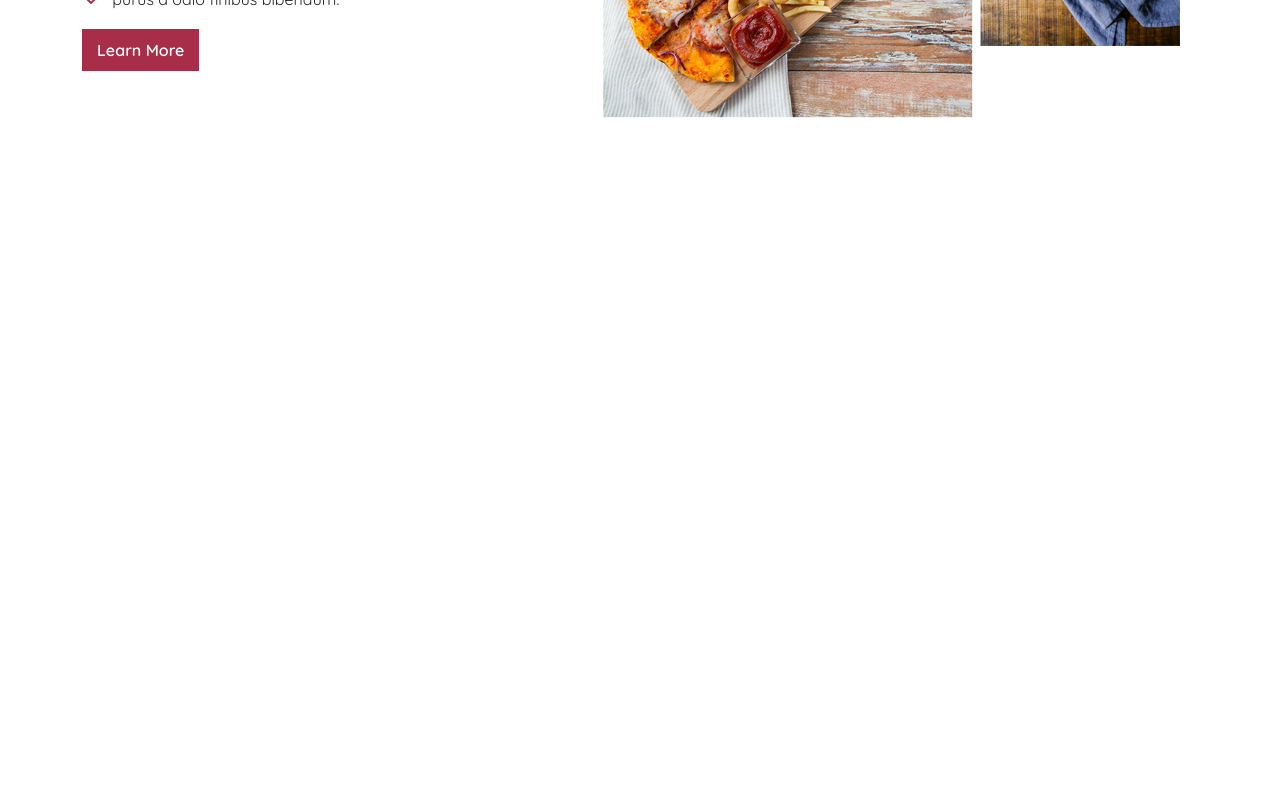
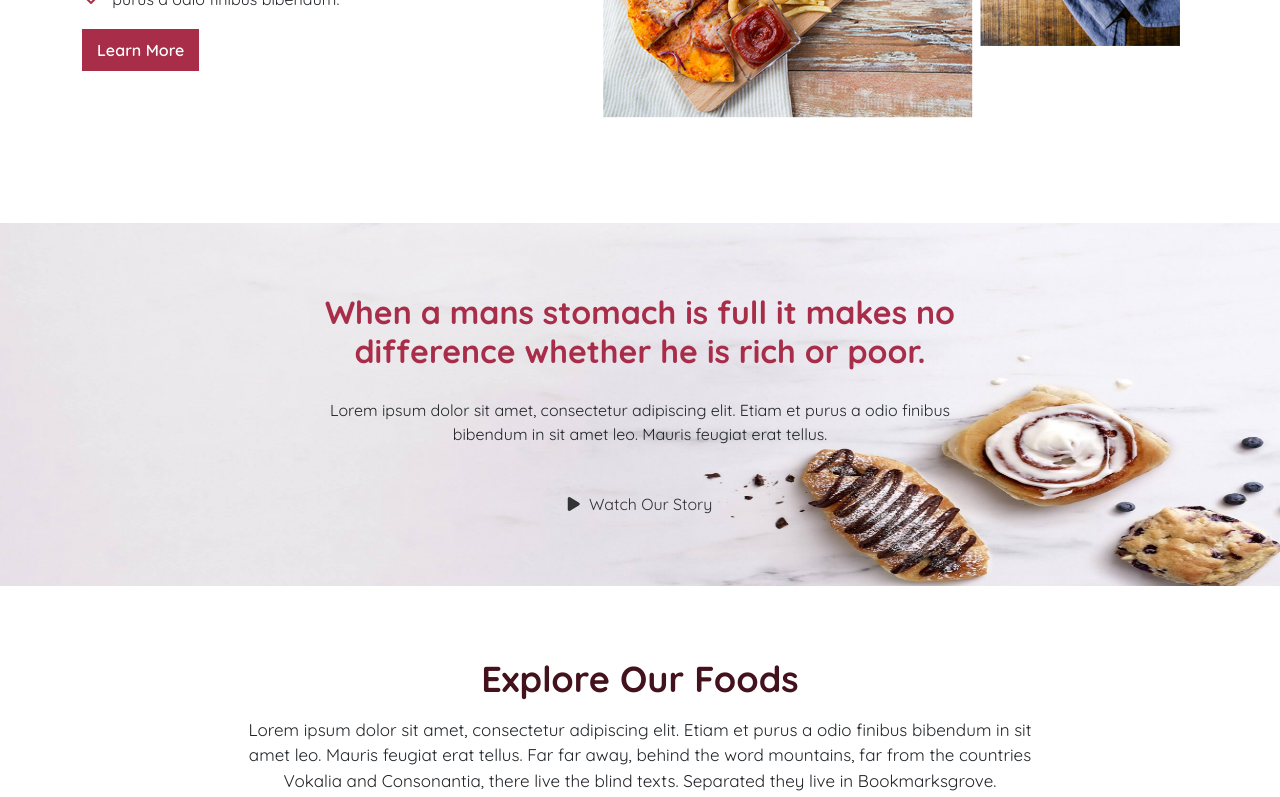
Before and after one commit to abdullahasson/Foodera, a React (Vite) app: page / in a window 1280 px wide. Shown: the part 2000-2797 px from the top of the page. Before the commit the page ends 2223 px from the top, so only its background shows below. Built offline with nearby package versions, Linux system fonts and the light colour scheme; a web font is replaced by a local one.

Commit message:
the explore part with responsive

```diff
--- /dev/null
+++ b/src/components/Explore.jsx
@@ -0,0 +1,20 @@
+import Item from "./ExploreItem";
+
+
+export default function Explore() {
+    return (
+        <div className="explore">
+            <div className="container">
+                <div className="heading">
+                    <h1>Explore Our Foods</h1>
+                    <p>Lorem ipsum dolor sit amet, consectetur adipiscing elit. Etiam et purus a odio finibus bibendum in sit amet leo. Mauris feugiat erat tellus. Far far away, behind the word mountains, far from the countries Vokalia and Consonantia, there live the blind texts. Separated they live in Bookmarksgrove.</p>
+                </div>
+                <div className="content">
+                    <Item />
+                    <Item />
+                    <Item />
+                </div>
+            </div>
+        </div>
+    )
+}
--- /dev/null
+++ b/src/components/ExploreItem.jsx
@@ -0,0 +1,23 @@
+import imga from '../assets/02.jpg'
+
+export default function Item() {
+    return(
+        <div className="box">
+            <div className="head">
+                <img src={imga} alt="" />
+            </div>
+            <div className="body">
+                <h3>Raspberry Stuffed French Toast</h3>
+                <p>Time: 30 - 45 Minutes | Serves: 1</p>
+
+                <div className="price">
+                    <span>$12.50</span>
+                    <del>$13.20</del>
+                </div>
+            </div>
+            <div className="foot">
+                <button className="btn">Order Now</button>
+            </div>
+        </div>
+    )
+}
--- /dev/null
+++ b/src/components/Video.jsx
@@ -0,0 +1,13 @@
+export default function Video() {
+    return(
+        <div className="video">
+            <div className="container">
+                <div className="info">
+                    <h2>When a mans stomach is full it makes no difference whether he is rich or poor.</h2>
+                    <p>Lorem ipsum dolor sit amet, consectetur adipiscing elit. Etiam et purus a odio finibus bibendum in sit amet leo. Mauris feugiat erat tellus.</p>
+                    <a href="#"><i className="fa fa-play"></i>  Watch Our Story</a>
+                </div>
+            </div>
+        </div>
+    )
+}
--- a/src/main.jsx
+++ b/src/main.jsx
@@ -3,9 +3,11 @@ import ReactDOM from 'react-dom/client'
 import Header from './components/Header'
 import Home from './components/Home';
 import Stats from './components/Stats';
+import About from './components/About';
+import Video from './components/Video';
 import 'bootstrap/dist/css/bootstrap.min.css';
 import './style.css'
-import About from './components/About';
+import Explore from './components/Explore';
 
 ReactDOM.createRoot(document.getElementById('root')).render(
   <React.StrictMode>
@@ -13,5 +15,7 @@ ReactDOM.createRoot(document.getElementById('root')).render(
     <Home />
     <Stats />
     <About />
+    <Video />
+    <Explore />
   </React.StrictMode>,
 )
--- a/src/style.css
+++ b/src/style.css
@@ -10,6 +10,7 @@
   box-sizing: border-box;
   list-style: none;
   font-family: "Quicksand", sans-serif;
+  text-decoration: none;
 }
 
 .container {
@@ -263,4 +264,124 @@
   .about .container .two img {
     width: 100%;
   }
+}
+.video {
+  padding: 70px 0;
+  background-image: url(./assets/1.jpg);
+  background-size: cover;
+  background-repeat: round;
+}
+.video .container {
+  display: flex;
+  justify-content: center;
+  align-items: center;
+}
+.video .container .info {
+  width: 60%;
+  text-align: center;
+}
+.video .container .info h2 {
+  color: var(--fontcolor);
+  font-weight: bold;
+}
+.video .container .info p {
+  padding: 20px 0 30px;
+}
+.video .container .info a {
+  text-decoration: none;
+  transition: 0.3s;
+  -webkit-transition: 0.3s;
+  -moz-transition: 0.3s;
+  -ms-transition: 0.3s;
+  -o-transition: 0.3s;
+  color: #333;
+}
+.video .container .info a:hover {
+  color: var(--fontcolor);
+}
+.video .container .info a i {
+  margin-right: 5px;
+}
+
+@media (max-width: 767px) {
+  .video .container .info {
+    width: 100%;
+    padding: 0 15px;
+  }
+}
+.explore {
+  padding: 70px 0;
+}
+.explore .container .heading {
+  text-align: center;
+  margin: 0 auto;
+}
+.explore .container .heading h1 {
+  color: var(--titlecolor);
+  margin-bottom: 15px;
+  font-size: 36px;
+  line-height: 46px;
+  font-weight: 700;
+}
+.explore .container .heading p {
+  font-size: 17px;
+  padding: 0 14%;
+}
+.explore .container .content {
+  display: grid;
+  margin-top: 65px;
+  grid-template-columns: repeat(auto-fill, minmax(200px, 354px));
+  gap: 25px;
+  margin-top: 65px;
+  gap: 23px;
+}
+.explore .container .content .box {
+  display: flex;
+  flex-direction: column;
+  align-items: center;
+}
+.explore .container .content .box .head img {
+  width: 100%;
+  border-radius: 10px;
+  -webkit-border-radius: 10px;
+  -moz-border-radius: 10px;
+  -ms-border-radius: 10px;
+  -o-border-radius: 10px;
+}
+.explore .container .content .box .body {
+  width: 100%;
+  padding: 10px;
+}
+.explore .container .content .box .body h3 {
+  color: var(--titlecolor);
+  font-weight: 700;
+  margin: 0;
+  letter-spacing: 0.1px;
+  font-size: 19px;
+}
+.explore .container .content .box .body .price {
+  font-weight: bolder;
+  font-size: 24px;
+}
+.explore .container .content .box .body .price span {
+  color: var(--fontcolor);
+  margin-right: 10px;
+}
+.explore .container .content .box .body .price del {
+  text-decoration: line-through;
+  color: #8f8f8f;
+}
+.explore .container .content .box .foot {
+  width: 100%;
+  padding: 14px 10px;
+  border-top: 1px solid #cac6c6;
+}
+
+@media (max-width: 992px) {
+  .explore .container .content {
+    justify-content: center;
+  }
+  .explore .container .content .box {
+    margin: 0 auto;
+  }
 }/*# sourceMappingURL=style.css.map */
```
Also changed, not shown: 1 other file (tests, documents, lock files or other folders).
